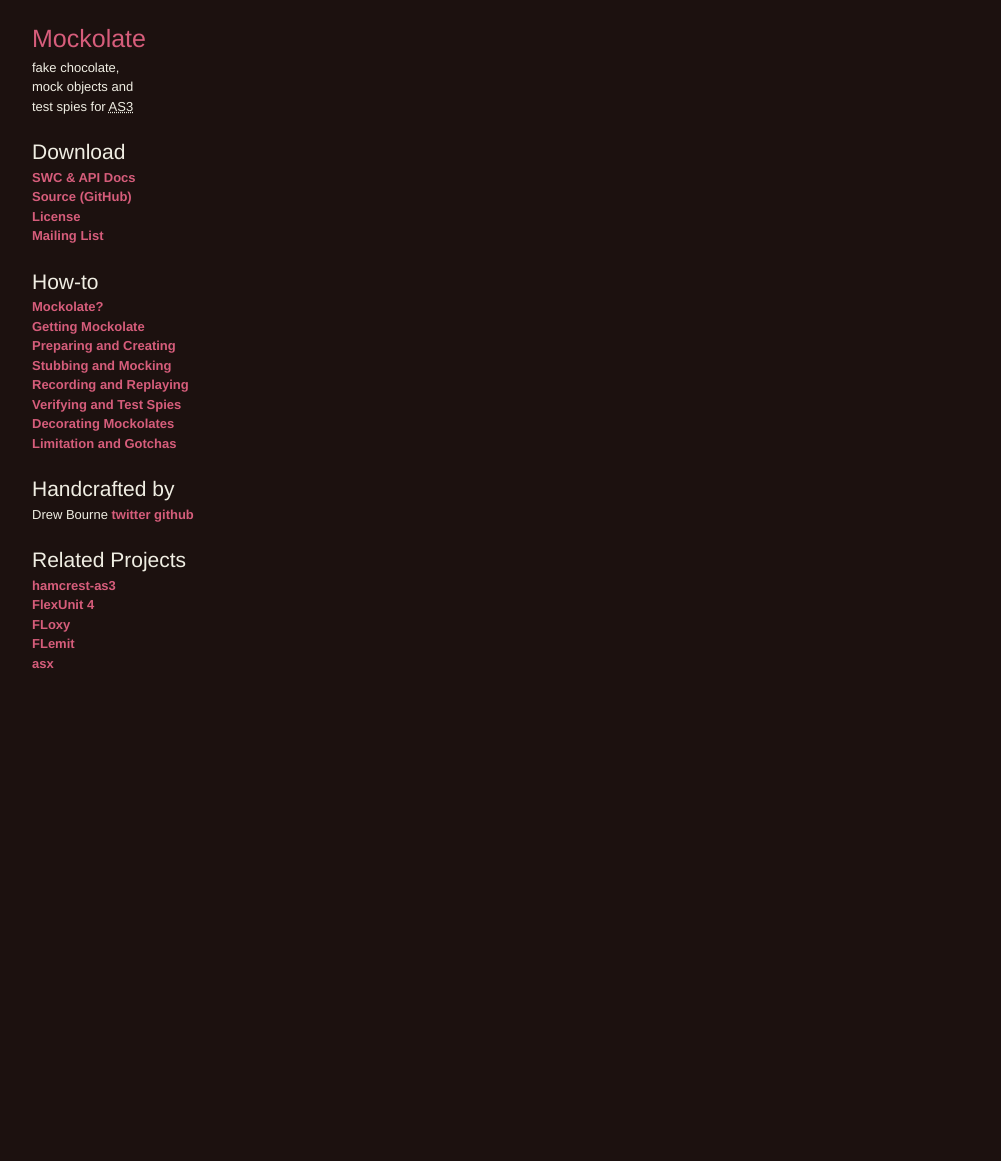
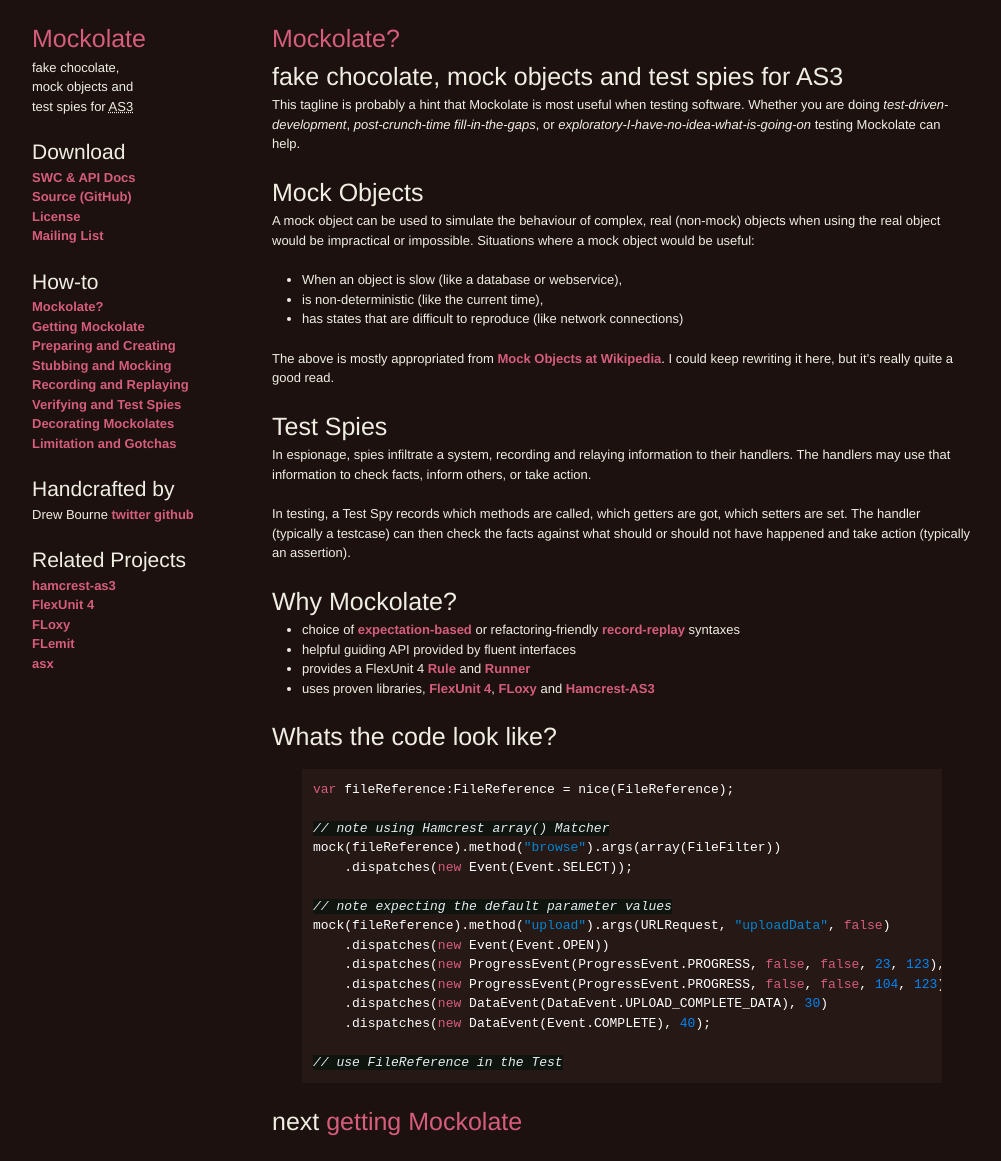
Before and after one commit to drewbourne/mockolate, a Jekyll site: the page built from index.md, in a window 1280 px wide. Shown: the whole page, without its empty margins (138-1139 px from the left). Built offline with Jekyll 4.4.1, drawn with Linux system fonts in a browser that asks for light colours; before the commit the page ends 900 px from its top, so only the background shows below that.

Commit message:
updated docs with more gooey Mockolate goodness

```diff
--- a/_layouts/site.html
+++ b/_layouts/site.html
@@ -34,7 +34,7 @@
 				<div class="how_to">
 					<h3>How-to</h3>
 					<ul>
-						<li><a href="/mockolate.html">Mockolate?</a></li>
+						<li><a href="/index.html">Mockolate?</a></li>
 						<li><a href="/getting_mockolate.html">Getting Mockolate</a></li>
 						<li><a href="/preparing_and_creating.html">Preparing and Creating</a></li>
 						<li><a href="/stubbing_and_mocking.html">Stubbing and Mocking</a></li>
--- a/index.md
+++ b/index.md
@@ -1,3 +1,54 @@
 ---
-layout: site
+layout: page
+title: Mockolate?
+author: Drew Bourne
 ---
+
+# fake chocolate, mock objects and test spies for AS3
+
+This tagline is probably a hint that Mockolate is most useful when testing software. Whether you are doing _test-driven-development_, _post-crunch-time fill-in-the-gaps_, or _exploratory-I-have-no-idea-what-is-going-on_ testing Mockolate can help.
+
+# Mock Objects
+
+A mock object can be used to simulate the behaviour of complex, real (non-mock) objects when using the real object would be impractical or impossible. Situations where a mock object would be useful:
+
+- When an object is slow (like a database or webservice),
+- is non-deterministic (like the current time),
+- has states that are difficult to reproduce (like network connections)
+
+The above is mostly appropriated from [Mock Objects at Wikipedia](http://en.wikipedia.org/wiki/Mock_object). I could keep rewriting it here, but it's really quite a good read.
+
+# Test Spies
+
+In espionage, spies infiltrate a system, recording and relaying information to their handlers. The handlers may use that information to check facts, inform others, or take action.
+
+In testing, a Test Spy records which methods are called, which getters are got, which setters are set. The handler (typically a testcase) can then check the facts against what should or should not have happened and take action (typically an assertion).
+
+# Why Mockolate?
+
+- choice of [expectation-based](stubbing_and_mocking.html) or refactoring-friendly [record-replay](recording_and_replaying.html) syntaxes
+- helpful guiding API provided by fluent interfaces
+- provides a FlexUnit 4 [Rule](http://docs.flexunit.org/index.php?title=CreatingRules) and [Runner](http://docs.flexunit.org/index.php?title=Custom_Runners)
+- uses proven libraries, [FlexUnit 4](http://flexunit.org/), [FLoxy](http://code.google.com/p/floxy) and [Hamcrest-AS3](http://github.com/drewbourne/hamcrest-as3)
+
+# Whats the code look like?
+
+{% highlight as3 %}
+var fileReference:FileReference = nice(FileReference);
+
+// note using Hamcrest array() Matcher
+mock(fileReference).method("browse").args(array(FileFilter))
+    .dispatches(new Event(Event.SELECT));
+
+// note expecting the default parameter values
+mock(fileReference).method("upload").args(URLRequest, "uploadData", false)
+    .dispatches(new Event(Event.OPEN))
+    .dispatches(new ProgressEvent(ProgressEvent.PROGRESS, false, false, 23, 123), 10)
+    .dispatches(new ProgressEvent(ProgressEvent.PROGRESS, false, false, 104, 123), 20)
+    .dispatches(new DataEvent(DataEvent.UPLOAD_COMPLETE_DATA), 30)
+    .dispatches(new DataEvent(Event.COMPLETE), 40);
+
+// use FileReference in the Test
+{% endhighlight %}
+
+# next [getting Mockolate](getting_mockolate.html)
```
Also changed, not shown: getting_mockolate.md (+14 -5 lines), limitations_and_gotchas.md (+2 -2 lines), mockolate.md (+24 -10 lines), preparing_and_creating.md (+9 -48 lines), preparing_and_creating_easier.md (added, +62 -0 lines).
